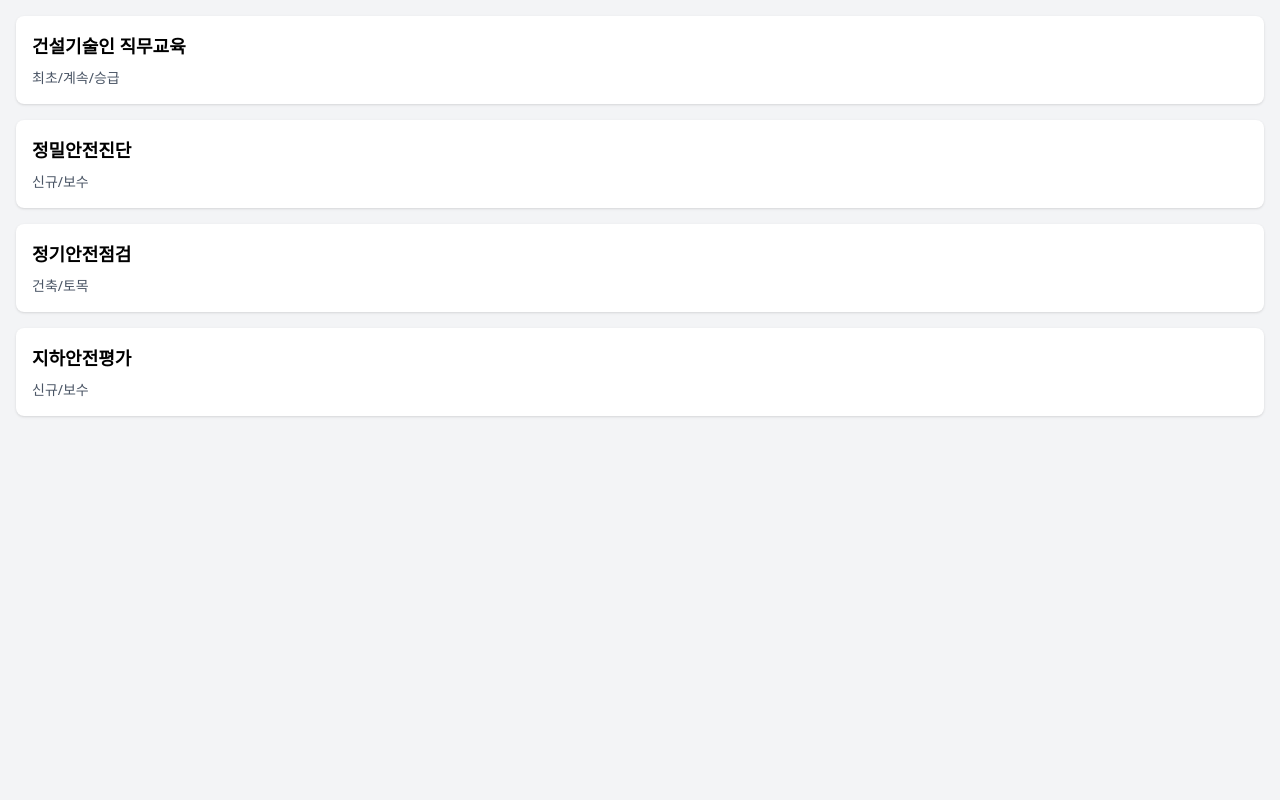
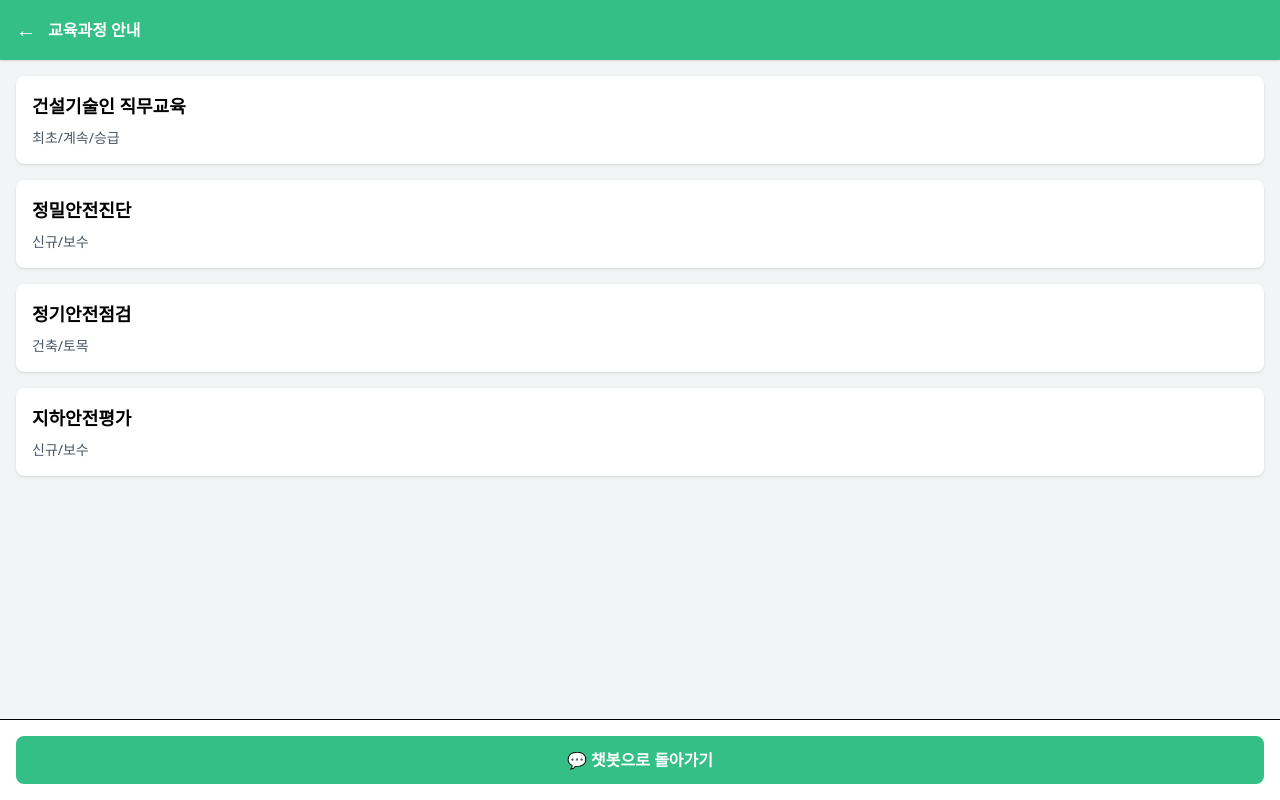
Before and after one commit to spdhsrnvl123/chatbot, a React (Vite) app: page /course in a window 1280 px wide. Built offline with nearby package versions, Linux system fonts and the light colour scheme.

Commit message:
add header and back button for standalone

```diff
--- a/src/pages/Course.tsx
+++ b/src/pages/Course.tsx
@@ -1,6 +1,23 @@
+import { useNavigate, useSearchParams } from "react-router-dom";
+
 function Course() {
+  const navigate = useNavigate();
+  const [searchParams] = useSearchParams();
+  const isIframe = searchParams.get("iframe") === "true";
+
   return (
-    <div className="h-screen bg-gray-100 overflow-y-auto p-4 space-y-4">
+    <div className="h-screen flex flex-col bg-gray-100">
+      {/* 헤더 - iframe 아닐 때만 표시 */}
+      {!isIframe && (
+        <div className="bg-[#34bf87] text-white p-4 flex items-center shadow">
+          <button onClick={() => navigate(-1)} className="mr-3 text-xl">
+            ←
+          </button>
+          <span className="font-bold">교육과정 안내</span>
+        </div>
+      )}
+
+      <div className="flex-1 overflow-y-auto p-4 space-y-4">
         <div className="bg-white p-4 rounded-lg shadow">
           <h3 className="font-bold text-lg mb-2">건설기술인 직무교육</h3>
           <p className="text-gray-600 text-sm">최초/계속/승급</p>
@@ -18,6 +35,19 @@ function Course() {
           <p className="text-gray-600 text-sm">신규/보수</p>
         </div>
       </div>
+
+      {/* 챗봇으로 돌아가기 - iframe 아닐 때만 표시 */}
+      {!isIframe && (
+        <div className="p-4 bg-white border-t">
+          <button
+            onClick={() => navigate("/")}
+            className="w-full p-3 bg-[#34bf87] text-white rounded-lg font-bold hover:bg-[#2da776] transition-colors"
+          >
+            💬 챗봇으로 돌아가기
+          </button>
+        </div>
+      )}
+    </div>
   );
 }
 
--- a/src/pages/Customer.tsx
+++ b/src/pages/Customer.tsx
@@ -1,6 +1,22 @@
+import { useNavigate, useSearchParams } from "react-router-dom";
+
 function Customer() {
+  const navigate = useNavigate();
+  const [searchParams] = useSearchParams();
+  const isIframe = searchParams.get("iframe") === "true";
+
   return (
-    <div className="h-screen bg-gray-100 overflow-y-auto p-4 space-y-4">
+    <div className="h-screen flex flex-col bg-gray-100">
+      {!isIframe && (
+        <div className="bg-[#34bf87] text-white p-4 flex items-center shadow">
+          <button onClick={() => navigate(-1)} className="mr-3 text-xl">
+            ←
+          </button>
+          <span className="font-bold">고객센터 안내</span>
+        </div>
+      )}
+
+      <div className="flex-1 overflow-y-auto p-4 space-y-4">
         <div className="bg-white p-4 rounded-lg shadow">
           <h3 className="font-bold text-lg mb-3">📞 전화 문의</h3>
           <p className="mb-2">
@@ -24,6 +40,18 @@ function Customer() {
           </p>
         </div>
       </div>
+
+      {!isIframe && (
+        <div className="p-4 bg-white border-t">
+          <button
+            onClick={() => navigate("/")}
+            className="w-full p-3 bg-[#34bf87] text-white rounded-lg font-bold hover:bg-[#2da776] transition-colors"
+          >
+            💬 챗봇으로 돌아가기
+          </button>
+        </div>
+      )}
+    </div>
   );
 }
 
--- a/src/pages/Enrollment.tsx
+++ b/src/pages/Enrollment.tsx
@@ -1,6 +1,22 @@
+import { useNavigate, useSearchParams } from "react-router-dom";
+
 function Enrollment() {
+  const navigate = useNavigate();
+  const [searchParams] = useSearchParams();
+  const isIframe = searchParams.get("iframe") === "true";
+
   return (
-    <div className="h-screen bg-gray-100 overflow-y-auto p-4 space-y-4">
+    <div className="h-screen flex flex-col bg-gray-100">
+      {!isIframe && (
+        <div className="bg-[#34bf87] text-white p-4 flex items-center shadow">
+          <button onClick={() => navigate(-1)} className="mr-3 text-xl">
+            ←
+          </button>
+          <span className="font-bold">수강신청 방법</span>
+        </div>
+      )}
+
+      <div className="flex-1 overflow-y-auto p-4 space-y-4">
         <div className="bg-white p-4 rounded-lg shadow">
           <div className="flex items-center mb-2">
             <span className="bg-[#34bf87] text-white w-6 h-6 rounded-full flex items-center justify-center text-sm mr-3">
@@ -14,7 +30,7 @@ function Enrollment() {
         </div>
         <div className="bg-white p-4 rounded-lg shadow">
           <div className="flex items-center mb-2">
-          <span className="bg-[#34bf87] text-white w-6 h-6 rounded-full flex items-center justify-content text-sm mr-3">
+            <span className="bg-[#34bf87] text-white w-6 h-6 rounded-full flex items-center justify-center text-sm mr-3">
               2
             </span>
             <h3 className="font-bold">교육과정 선택</h3>
@@ -35,6 +51,18 @@ function Enrollment() {
           </p>
         </div>
       </div>
+
+      {!isIframe && (
+        <div className="p-4 bg-white border-t">
+          <button
+            onClick={() => navigate("/")}
+            className="w-full p-3 bg-[#34bf87] text-white rounded-lg font-bold hover:bg-[#2da776] transition-colors"
+          >
+            💬 챗봇으로 돌아가기
+          </button>
+        </div>
+      )}
+    </div>
   );
 }
 
--- a/src/pages/Refund.tsx
+++ b/src/pages/Refund.tsx
@@ -1,6 +1,22 @@
+import { useNavigate, useSearchParams } from "react-router-dom";
+
 function Refund() {
+  const navigate = useNavigate();
+  const [searchParams] = useSearchParams();
+  const isIframe = searchParams.get("iframe") === "true";
+
   return (
-    <div className="h-screen bg-gray-100 overflow-y-auto p-4 space-y-4">
+    <div className="h-screen flex flex-col bg-gray-100">
+      {!isIframe && (
+        <div className="bg-[#34bf87] text-white p-4 flex items-center shadow">
+          <button onClick={() => navigate(-1)} className="mr-3 text-xl">
+            ←
+          </button>
+          <span className="font-bold">환불 안내</span>
+        </div>
+      )}
+
+      <div className="flex-1 overflow-y-auto p-4 space-y-4">
         <div className="bg-white p-4 rounded-lg shadow">
           <h3 className="font-bold text-lg mb-2">교육 시작 전</h3>
           <p className="text-gray-600">전액 환불</p>
@@ -14,6 +30,18 @@ function Refund() {
           <p className="text-gray-600">환불 불가</p>
         </div>
       </div>
+
+      {!isIframe && (
+        <div className="p-4 bg-white border-t">
+          <button
+            onClick={() => navigate("/")}
+            className="w-full p-3 bg-[#34bf87] text-white rounded-lg font-bold hover:bg-[#2da776] transition-colors"
+          >
+            💬 챗봇으로 돌아가기
+          </button>
+        </div>
+      )}
+    </div>
   );
 }
 
```
Lines whose indentation alone changed are shown as unchanged.
